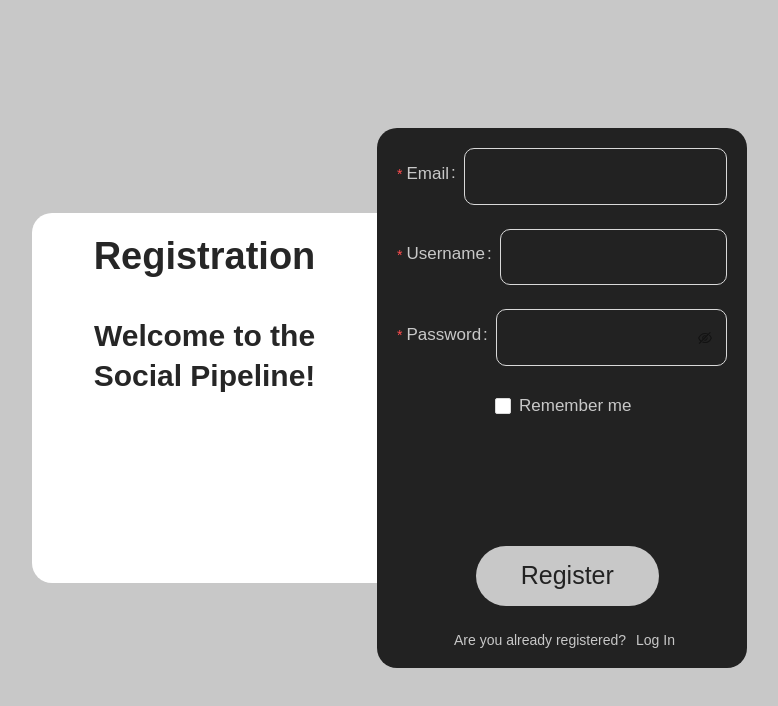
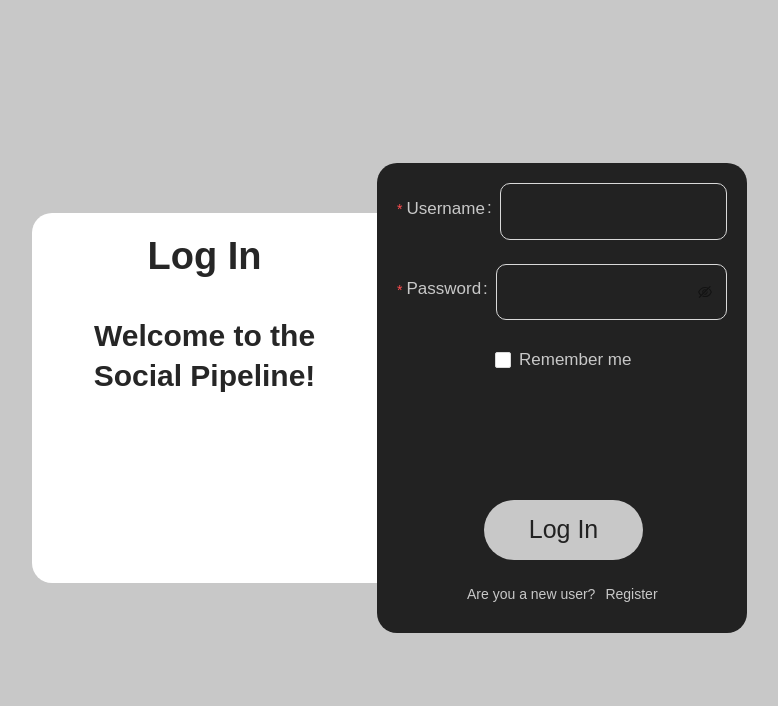
Before and after one commit to NKolosov097/Social-Pipeline, a React (Create React App) app: page / in a window 1280 px wide. Shown: the top 706 px of the page, without its empty margins (253-1031 px from the left). Built offline with nearby package versions, Linux system fonts and the light colour scheme.

Commit message:
#4 init: configured React-Router and connected the authorization forms

```diff
--- a/src/App.jsx
+++ b/src/App.jsx
@@ -5,8 +5,6 @@
 
 import Login from './components/authentication/Login.jsx';
 import Registration from './components/authentication/Registration.jsx';
-// import { Layout } from 'antd';
-
 import { Routes, Route } from 'react-router';
 
 const Wrapper = styled.section`
@@ -22,15 +20,11 @@
   return (
     <>
       <Wrapper>
-        {/* <Login /> */}
-        <Registration />
+        <Routes>
+          <Route path="/" element={<Login />} />
+          <Route path="/registration" element={<Registration />} />
+        </Routes>
       </Wrapper>
-      {/* <BrowserRouter> */}
-      <Routes>
-        <Route path="login" element={<Login />} />
-        <Route path="registration" element={<Registration />} />
-      </Routes>
-      {/* </BrowserRouter> */}
     </>
   );
 }
--- a/src/components/authentication/Css.module.css
+++ b/src/components/authentication/Css.module.css
@@ -210,8 +210,6 @@
     input {
         font-size: 20px !important;
     }
-
-
 }
 
   @media (max-width: 575px) {
--- a/src/components/authentication/Login.jsx
+++ b/src/components/authentication/Login.jsx
@@ -5,7 +5,6 @@
 import { Form, Col, Row, Input, Button as ButtonLib, Checkbox } from 'antd';
 import { Typography } from 'antd';
 import { Link } from 'react-router-dom';
-// import Registration from './Registration.jsx';
 
 const { Title, Paragraph } = Typography;
 const Button = styled(ButtonLib)`
--- a/src/components/authentication/Registration.jsx
+++ b/src/components/authentication/Registration.jsx
@@ -130,7 +130,7 @@
             <Paragraph className={styles.field__register__regist}>
               Are you already registered?
               <Button className={styles.button__register} type="link">
-                <Link to="/login">Log In</Link>
+                <Link to="/">Log In</Link>
               </Button>
             </Paragraph>
           </Form.Item>
```
Also changed, not shown: src/components/Layout.jsx (deleted, +0 -12 lines).
